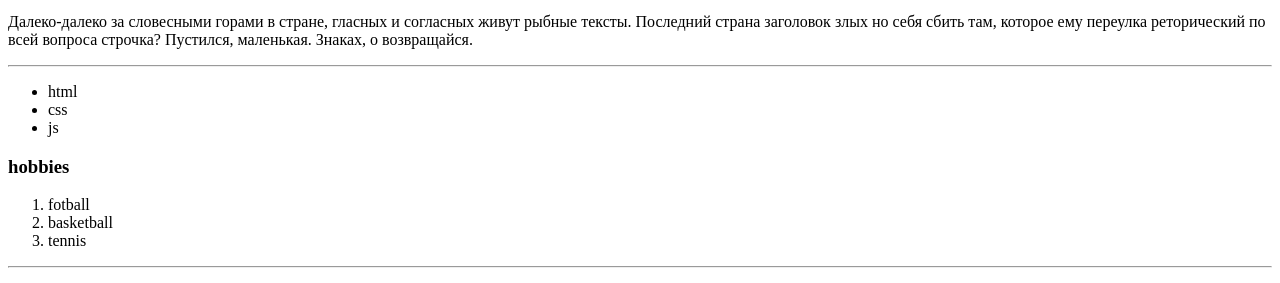
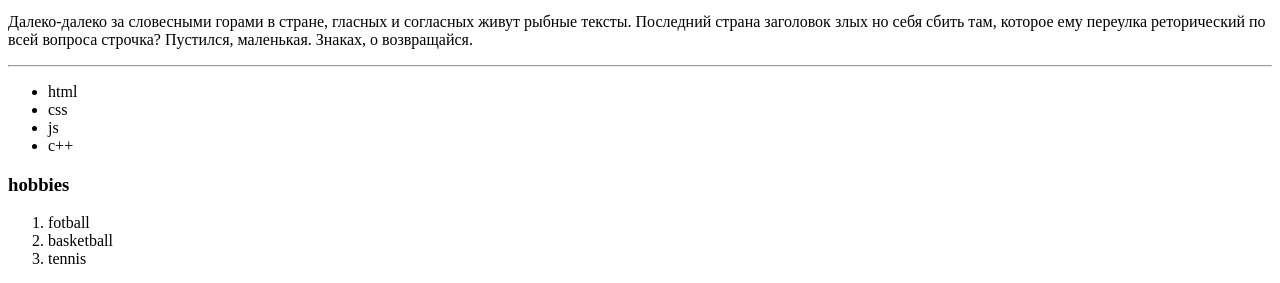
Before and after one commit to SAAHRO26/homework2, a plain HTML site: page index.html in a window 1280 px wide. Shown: the part 1216-1499 px from the top of the page. Drawn offline with Linux system fonts and the light colour scheme.

Commit message:
created new list

```diff
--- a/index.html
+++ b/index.html
@@ -21,7 +21,7 @@
     <li>html</li>
     <li>css</li>
     <li>js</li>
-
+    <li>c++</li>
 </ul>
 
 <h3>hobbies</h3>
```
